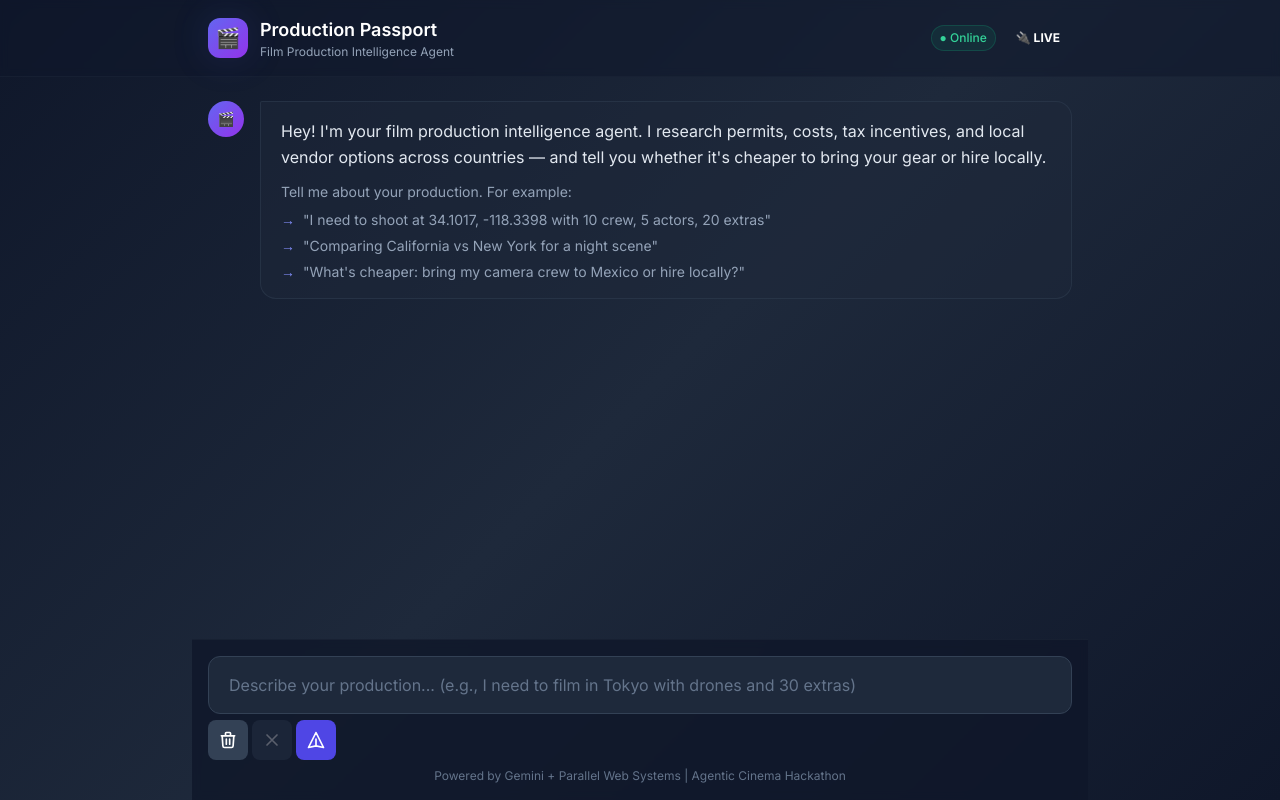
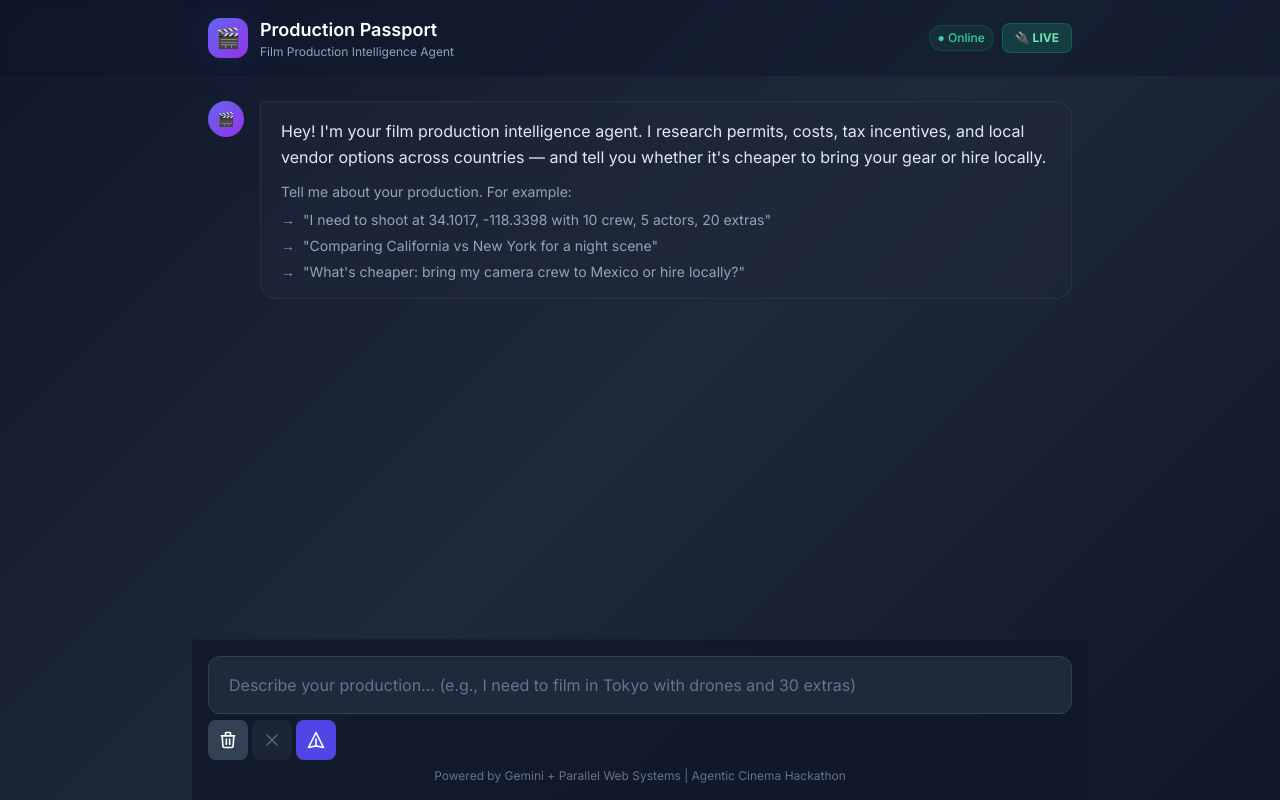
Before and after one commit to MonteCristoX/production-passport, a website: page frontend/index.html in a window 1280 px wide. Drawn offline with nearby package versions, Linux system fonts and the light colour scheme.

Commit message:
Fix LIVE button initial state - starts green
- Button now has green background/text/border initially
- No more gray/inactive appearance on page load
- Toggle to DEMO still works (changes to amber)

```diff
--- a/frontend/index.html
+++ b/frontend/index.html
@@ -55,7 +55,7 @@
             </div>
             <div class="flex items-center gap-2">
                 <span class="px-2 py-1 rounded-full bg-emerald-500/10 text-emerald-400 text-xs font-medium border border-emerald-500/20">● Online</span>
-                <button id="modeToggle" onclick="toggleMode()" class="px-3 py-1.5 rounded-lg text-xs font-bold transition-all">
+                <button id="modeToggle" onclick="toggleMode()" class="px-3 py-1.5 rounded-lg text-xs font-bold transition-all bg-emerald-500/20 text-emerald-300 border border-emerald-500/30 hover:bg-emerald-500/30">
                     🔌 LIVE
                 </button>
             </div>
```
